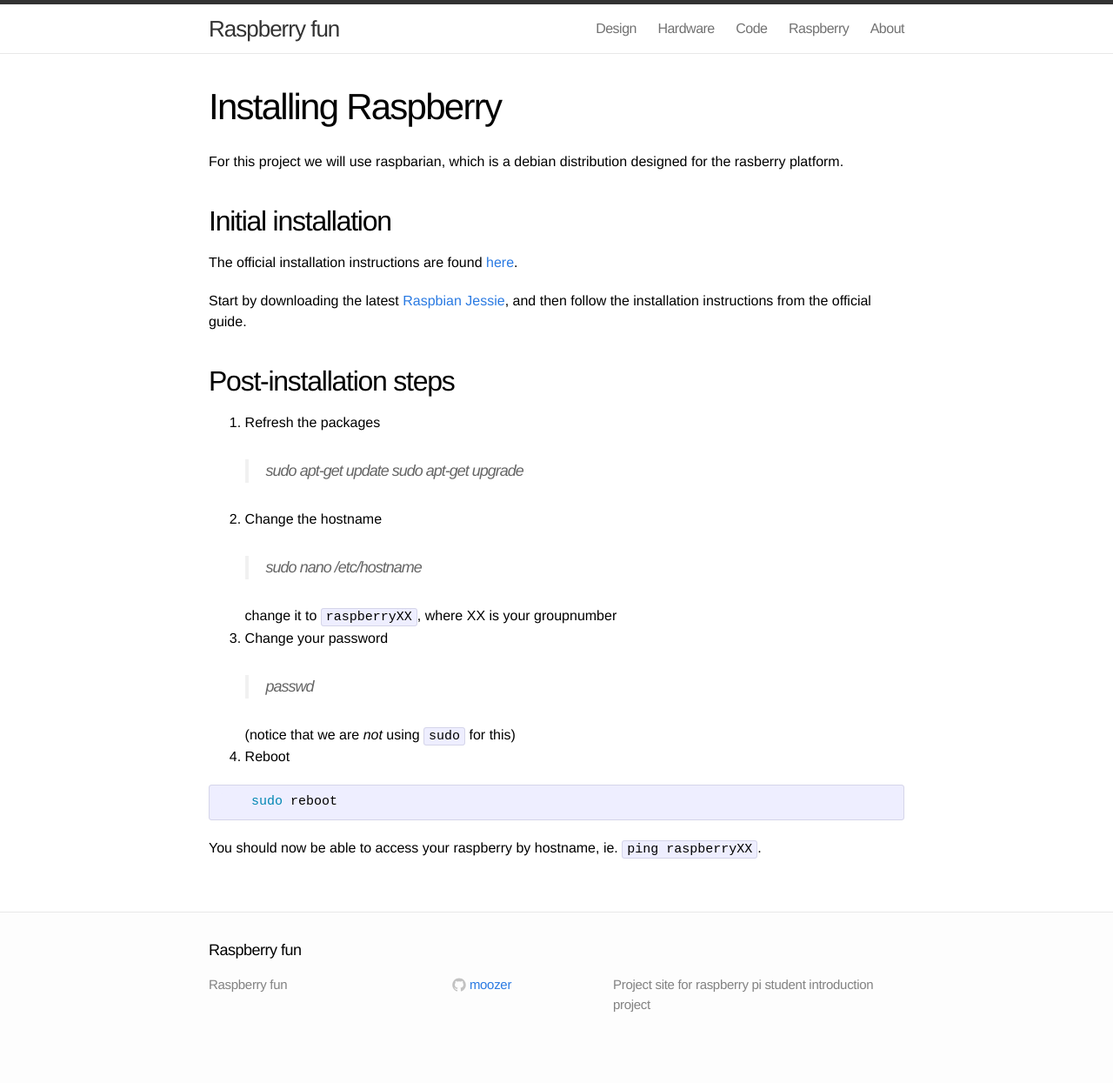
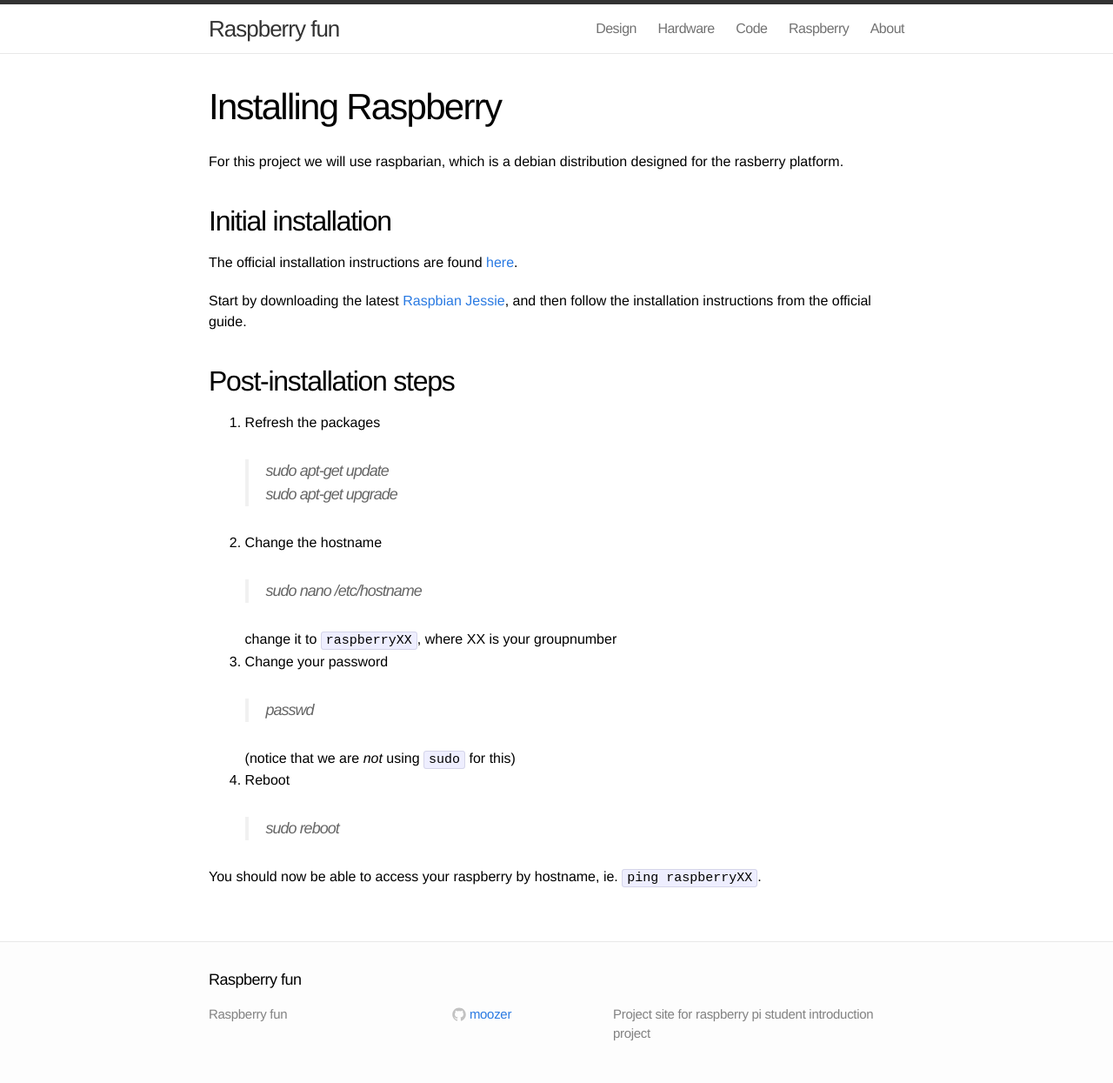
Before and after one commit to EAL-IT-Technology/RaspberryFun, a Jekyll site: the page built from raspberry/installing_raspberry.md, in a window 1280 px wide. Shown: the whole page at 87% size. Built offline with Jekyll 4.4.1, drawn with Linux system fonts in a browser that asks for light colours; before the commit the page ends 1211 px from its top, so only the background shows below that.

Commit message:
Update installing_raspberry.md

````diff
--- a/raspberry/installing_raspberry.md
+++ b/raspberry/installing_raspberry.md
@@ -19,6 +19,7 @@
 1. Refresh the packages
 
     > sudo apt-get update
+    >
     > sudo apt-get upgrade
 
 2. Change the hostname
@@ -35,8 +36,6 @@
 
 4. Reboot
 
-```bash
-    sudo reboot
-```
+    >    sudo reboot
 
 You should now be able to access your raspberry by hostname, ie. `ping raspberryXX`.
````
